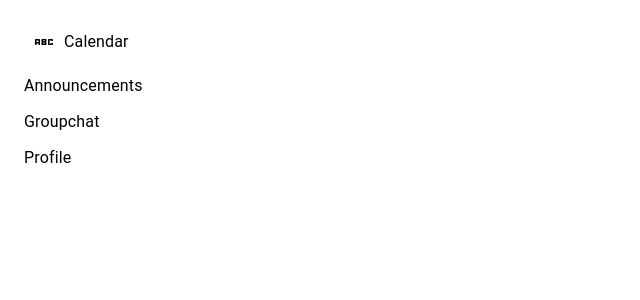
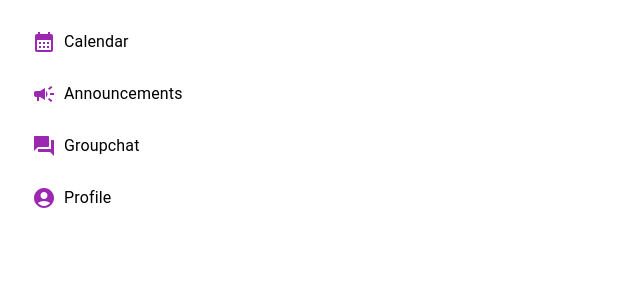
Before and after one commit to JumboCode/casa-myrna, a Next.js app: page / in a window 1280 px wide. Shown: the top 300 px of the page, without its empty margins (0-640 px from the left). Built offline with nearby package versions, Linux system fonts and the light colour scheme.

Commit message:
added icons to page buttons

```diff
--- a/app/components/sidebar.tsx
+++ b/app/components/sidebar.tsx
@@ -1,32 +1,47 @@
+
 import * as React from 'react';
 import Button from '@mui/material/Button';
 import MenuItem from '@mui/material/MenuItem';
 import MenuList from '@mui/material/MenuList';
 import Stack from '@mui/material/Stack';
-import Link from '@mui/material/Link';
 import IconButton from '@mui/material/IconButton';
-import AbcIcon from '@mui/icons-material/Abc';
+import AccountCircleIcon from '@mui/icons-material/AccountCircle';
+import CalendarMonthIcon from '@mui/icons-material/CalendarMonth';
+import CampaignIcon from '@mui/icons-material/Campaign';
+import ForumIcon from '@mui/icons-material/Forum';
 
 
-const SideNav = (props) => {
+const SideNav = () => {
   return(
   <Stack direction="row" spacing={2}>
       <div className = "sidenav" >
          <MenuList>
-          <MenuItem component = 'a' href = 'calendar'>
-            <IconButton color = "inherit" href = "calendar">
-              <AbcIcon />
+            <MenuItem component = 'a' href = 'calendar'>
+            <IconButton>
+            <CalendarMonthIcon color = "secondary"> fontSize="small" </CalendarMonthIcon>
             </IconButton>
-            Calendar
-          </MenuItem>
-          <MenuItem component = 'a' href = 'announcements'> Announcements </MenuItem>
-          <MenuItem component = 'a' href = 'groupchat'> Groupchat </MenuItem>
-          <MenuItem component = 'a' href = 'profile'> Profile </MenuItem>
+            Calendar </MenuItem>
+            <MenuItem component = 'a' href = 'announcements'>
+              <IconButton color = "secondary">
+                <CampaignIcon> fontSize = "small" </CampaignIcon>
+              </IconButton>
+               Announcements </MenuItem>
+            <MenuItem component = 'a' href = 'groupchat'>
+              <IconButton color = "secondary">
+                  <ForumIcon> fontSize = "small" </ForumIcon>
+              </IconButton>
+            Groupchat </MenuItem>
+            <MenuItem component = 'a' href = 'profile'>
+              <IconButton color = "secondary" >
+                <AccountCircleIcon>fontSize= "small" </AccountCircleIcon>
+              </IconButton>
+          Profile </MenuItem>
         </MenuList>
       </div>
   </Stack>
   );
 };
+
 
 export default SideNav;
 
--- a/package.json
+++ b/package.json
@@ -11,7 +11,10 @@
   "dependencies": {
     "@auth/prisma-adapter": "^1.0.3",
     "@clerk/nextjs": "^4.25.4",
+    "@emotion/react": "^11.11.1",
+    "@emotion/styled": "^11.11.0",
     "@mui/icons-material": "^5.14.15",
+    "@mui/material": "^5.14.15",
     "@prisma/client": "^5.4.1",
     "next": "^13.5.4",
     "next-auth": "^4.23.2",
```
Also changed, not shown: 1 other file (tests, documents, lock files or other folders).
